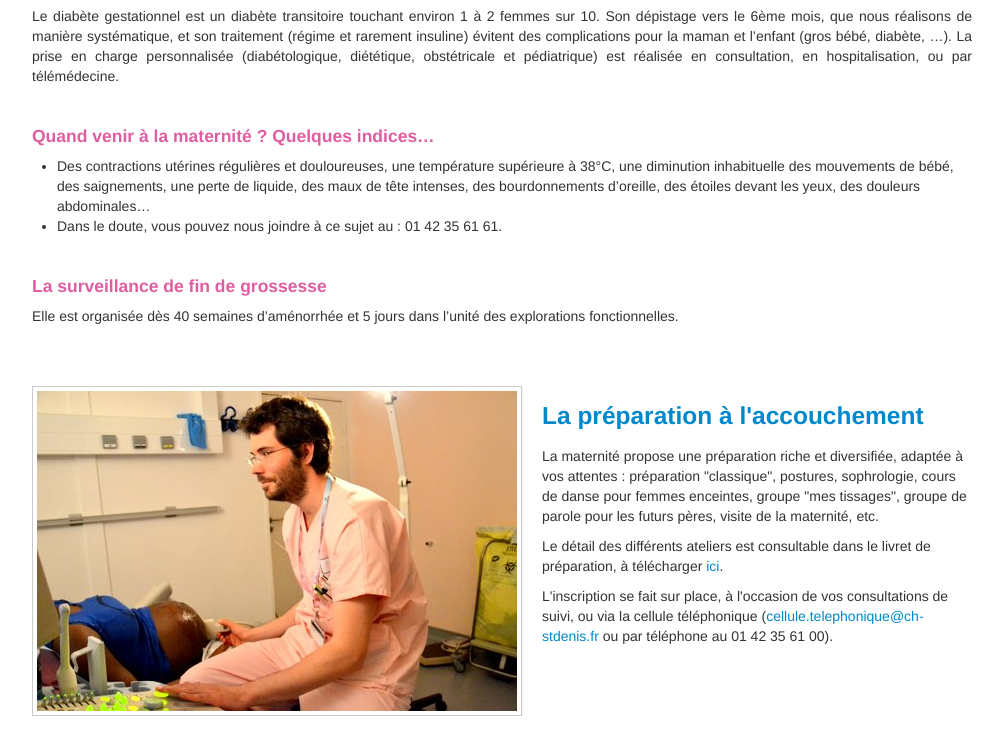
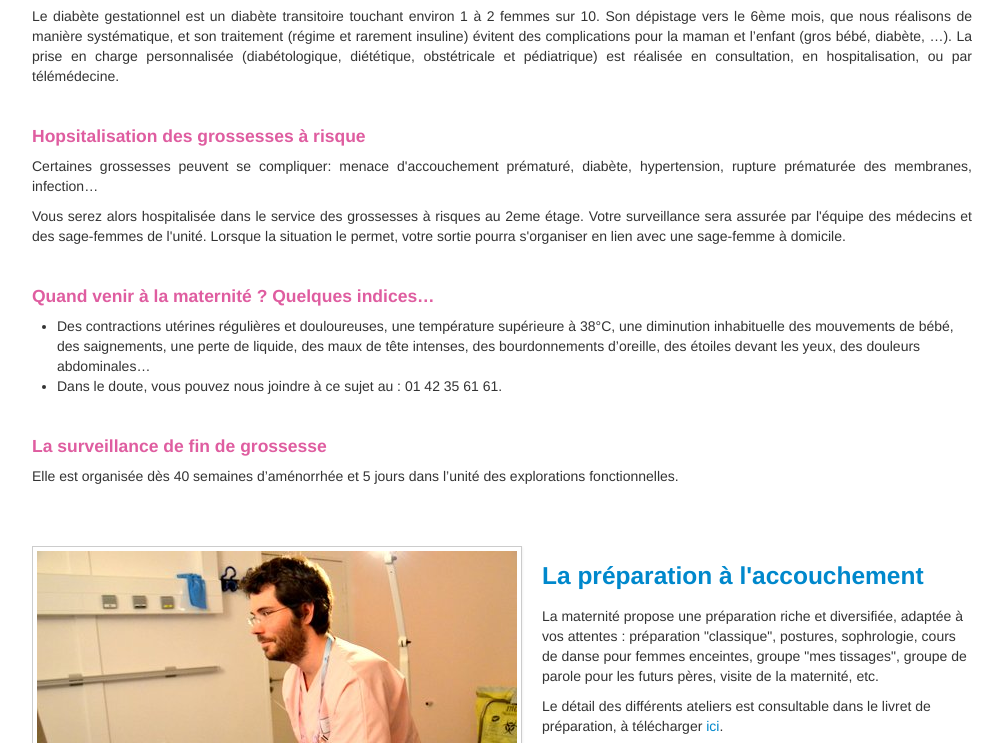
Before and after one commit to gyril/chsd, a plain HTML site: page accouchement2-sas.html in a window 1280 px wide. Shown: the part 3140-3883 px from the top of the page, without its empty margins (138-1141 px from the left). Drawn offline with Linux system fonts and the light colour scheme.

Commit message:
Corrections (2)

```diff
--- a/accouchement2-sas.html
+++ b/accouchement2-sas.html
@@ -214,12 +214,15 @@
 				<h4>Dépistage du diabète</h4>
 				<p style="text-align: justify;">Le diabète gestationnel est un diabète transitoire touchant environ 1 à 2 femmes sur 10. Son dépistage vers le 6ème mois, que nous réalisons de manière systématique, et son traitement (régime et rarement insuline) évitent des complications pour la maman et l’enfant (gros bébé, diabète, …). La prise en charge personnalisée (diabétologique, diététique, obstétricale et pédiatrique) est réalisée en consultation, en hospitalisation, ou par télémédecine.</p>
 				<br>
-				<p style="text-align: justify;"><h4>Quand venir à la maternité ? Quelques indices…</h4>
-					<ul>
-						<li>Des contractions utérines régulières et douloureuses, une température supérieure à 38°C, une diminution inhabituelle des mouvements de bébé,  des saignements, une perte de liquide, des maux de tête intenses, des bourdonnements d’oreille, des étoiles devant les yeux, des douleurs abdominales…</li>
-						<li>Dans le doute, vous pouvez nous joindre à ce sujet au : 01 42 35 61 61.</li>
-					</ul>
-				</p>
+				<h4>Hopsitalisation des grossesses à risque</h4>
+				<p style="text-align: justify;">Certaines grossesses peuvent se compliquer: menace d'accouchement prématuré,  diabète, hypertension, rupture prématurée des membranes, infection…</p>
+				<p style="text-align: justify;">Vous serez alors hospitalisée dans le service des grossesses à risques au 2eme étage. Votre surveillance sera assurée par l'équipe des médecins et des sage-femmes de l'unité. Lorsque la situation le permet, votre sortie pourra s'organiser en lien avec une sage-femme à domicile.</p>
+				<br>
+				<h4>Quand venir à la maternité ? Quelques indices…</h4>
+				<ul>
+					<li>Des contractions utérines régulières et douloureuses, une température supérieure à 38°C, une diminution inhabituelle des mouvements de bébé,  des saignements, une perte de liquide, des maux de tête intenses, des bourdonnements d’oreille, des étoiles devant les yeux, des douleurs abdominales…</li>
+					<li>Dans le doute, vous pouvez nous joindre à ce sujet au : 01 42 35 61 61.</li>
+				</ul>
 				<br>
 				<p style="text-align: justify;"><h4>La surveillance de fin de grossesse</h4>
 				Elle est organisée dès 40 semaines d’aménorrhée et 5 jours  dans l’unité des explorations fonctionnelles.</p>
```
